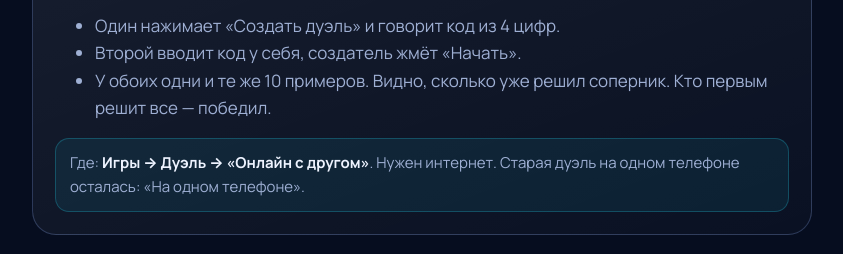
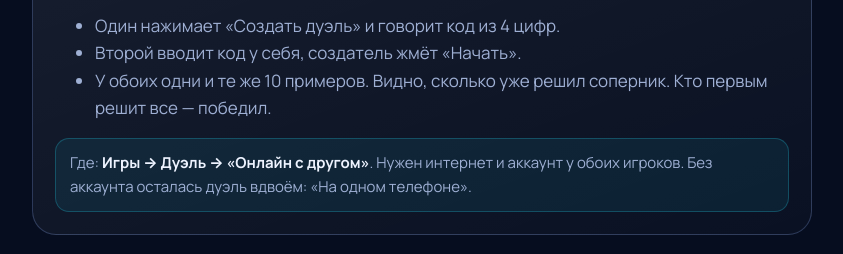
Before and after one commit to kafeevbogdan347-ui/asosh-timer-site, a plain HTML site: page updates/index.html in a window 1280 px wide. Shown: the part 1320-1574 px from the top of the page, without its empty margins (218-1061 px from the left). Drawn offline with Linux system fonts and the light colour scheme; a web font is replaced by a local one.

Commit message:
Обновления v17.0: для онлайн-дуэли нужен аккаунт у обоих игроков

```diff
--- a/updates/index.html
+++ b/updates/index.html
@@ -106,7 +106,7 @@
             <li>Второй вводит код у себя, создатель жмёт «Начать».</li>
             <li>У обоих одни и те же 10 примеров. Видно, сколько уже решил соперник. Кто первым решит все — победил.</li>
           </ul>
-          <p class="how">Где: <b>Игры → Дуэль → «Онлайн с другом»</b>. Нужен интернет. Старая дуэль на одном телефоне осталась: «На одном телефоне».</p>
+          <p class="how">Где: <b>Игры → Дуэль → «Онлайн с другом»</b>. Нужен интернет и аккаунт у обоих игроков. Без аккаунта осталась дуэль вдвоём: «На одном телефоне».</p>
         </div>
         <div class="feature">
           <h3>🧮 Две новые игры</h3>
```
